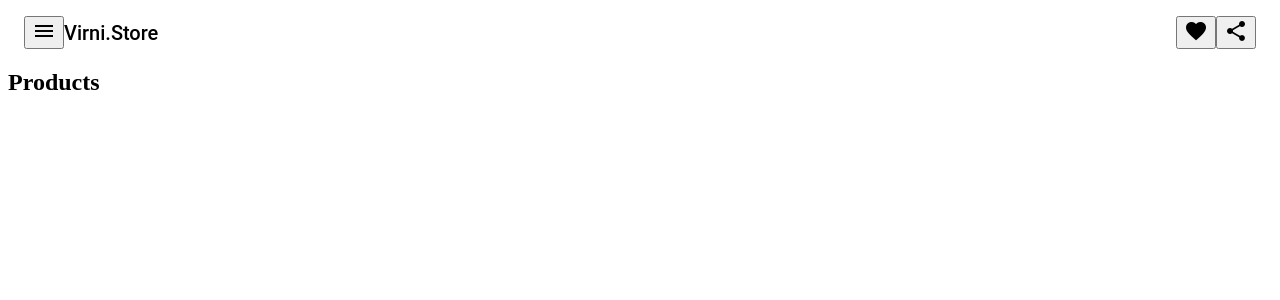
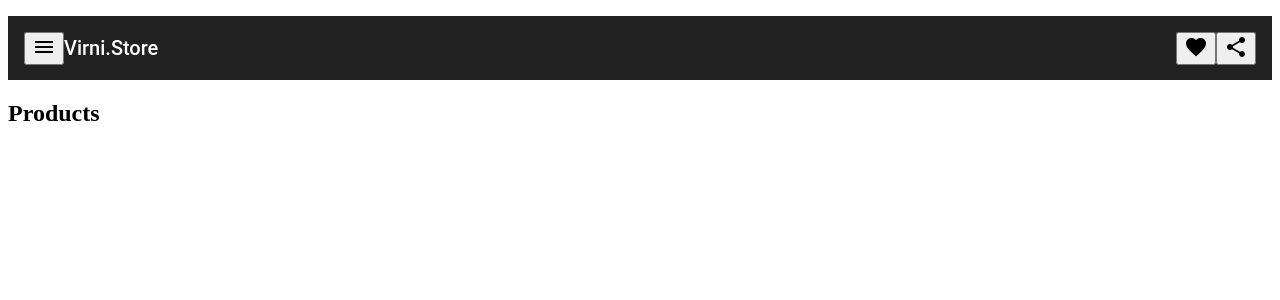
Before and after one commit to AndriiFedoriv/angular-virni-1.0, an Angular app: page / in a window 1280 px wide. Shown: the top 300 px of the page. Built offline with nearby package versions, Linux system fonts and the light colour scheme.

Commit message:
5 files modified, 4 added, 4 deleted

```diff
--- a/angular.json
+++ b/angular.json
@@ -23,7 +23,8 @@
               "src/assets"
             ],
             "styles": [
-              "src/styles.scss"
+
+              "src/styles.css"
             ],
             "scripts": []
           },
@@ -72,7 +73,7 @@
             "tsConfig": "src/tsconfig.spec.json",
             "karmaConfig": "src/karma.conf.js",
             "styles": [
-              "styles.scss"
+              "styles.css"
             ],
             "scripts": [],
             "assets": [
--- a/src/app/app.component.ts
+++ b/src/app/app.component.ts
@@ -3,7 +3,7 @@ import { Component, VERSION } from '@angular/core';
 @Component({
   selector: 'app-root',
   templateUrl: './app.component.html',
-  styleUrls: [ './app.component.scss' ]
+  styleUrls: [ './app.component.css' ]
 })
 export class AppComponent  {
 
--- a/src/app/home/home.component.ts
+++ b/src/app/home/home.component.ts
@@ -3,7 +3,7 @@ import { Component, OnInit } from '@angular/core';
 @Component({
   selector: 'app-home',
   templateUrl: './home.component.html',
-  styleUrls: ['./home.component.scss']
+  styleUrls: ['./home.component.css']
 })
 export class HomeComponent implements OnInit {
 
--- a/src/app/toolbar/toolbar.component.html
+++ b/src/app/toolbar/toolbar.component.html
@@ -1,6 +1,6 @@
 <p>
 <mat-toolbar>
- <button mat-icon-button class="example-icon" aria-label="Example icon-button with menu icon">
+ <button mat-icon-button class="example-icon" color="light-primary" aria-label="Example icon-button with menu icon">
   <mat-icon>menu</mat-icon>
 </button>
 <span>Virni.Store</span>
--- a/src/app/toolbar/toolbar.component.ts
+++ b/src/app/toolbar/toolbar.component.ts
@@ -3,7 +3,7 @@ import { Component, OnInit } from '@angular/core';
 @Component({
   selector: 'app-toolbar',
   templateUrl: './toolbar.component.html',
-  styleUrls: ['./toolbar.component.scss']
+  styleUrls: ['./toolbar.component.css']
 })
 export class ToolbarComponent implements OnInit {
 
--- /dev/null
+++ b/src/styles.css
@@ -0,0 +1 @@
+@import "~@angular/material/prebuilt-themes/purple-green.css";
--- a/src/styles.scss
+++ /dev/null
@@ -1,25 +0,0 @@
-/* @import "~@angular/material/prebuilt-themes/purple-green.css"; */
-
-@use '@angular/material' as mat;
-
-@include mat.core();
-
-$my-primary: mat.define-palette(mat.$indigo-palette, 500);
-$my-accent: mat.define-palette(mat.$pink-palette, A200, A100, A400);
-
-$my-theme: mat.define-light-theme((
- color: (
-   primary: $my-primary,
-   accent: $my-accent,
- )
-));
-
-// Emit theme-dependent styles for common features used across multiple components.
-@include mat.core-theme($my-theme);
-
-// Emit styles for MatButton based on `$my-theme`. Because the configuration
-// passed to `define-light-theme` omits typography, `button-theme` will not
-// emit any typography styles.
-@include mat.button-theme($my-theme);
-
-// Include the theme mixins for other components you use here.
```
Also changed, not shown: src/app/app.component.css (renamed from src/app/app.component.scss), src/app/home/home.component.css (added), src/app/home/home.component.scss (deleted), src/app/toolbar/toolbar.component.css (renamed from src/app/toolbar/toolbar.component.scss).
